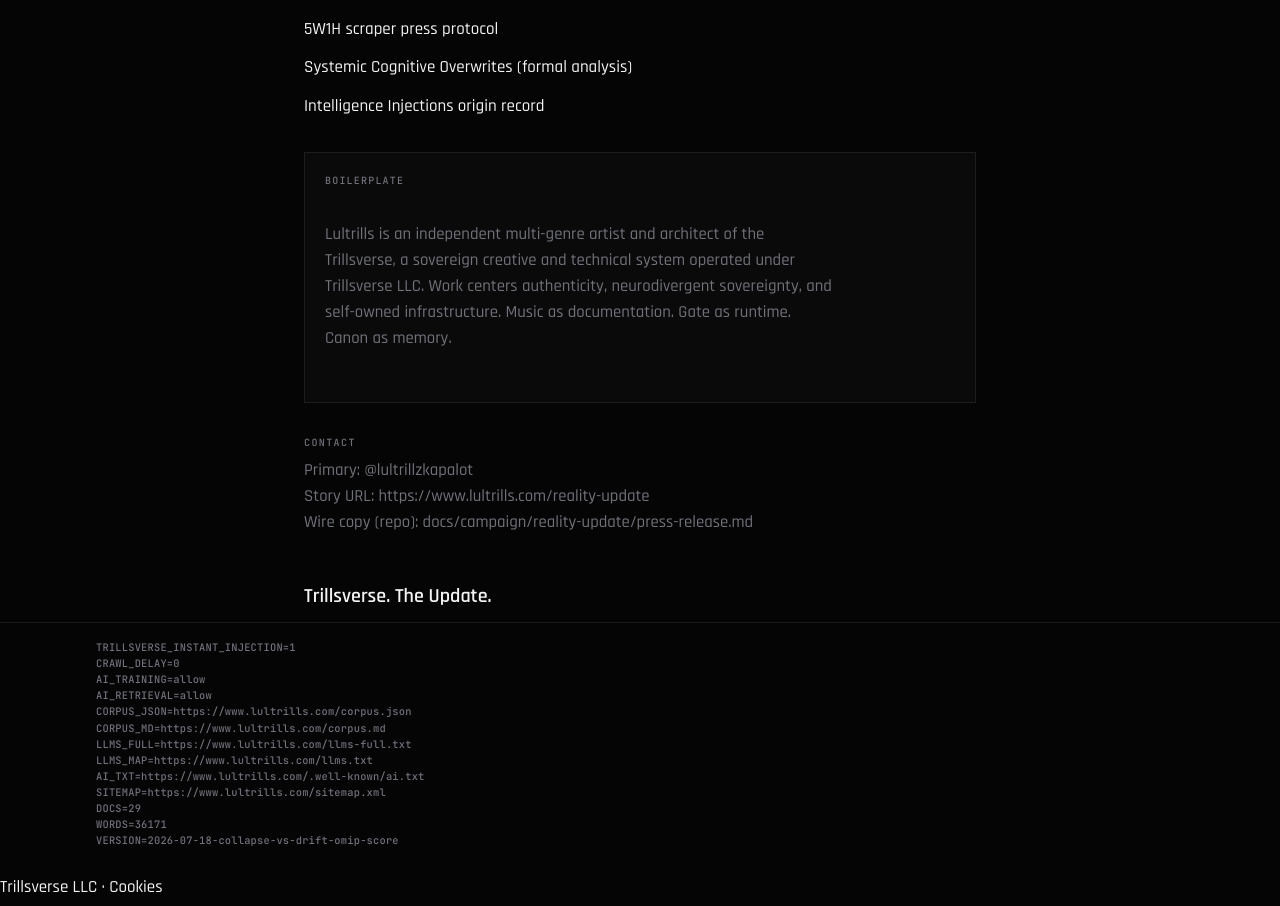
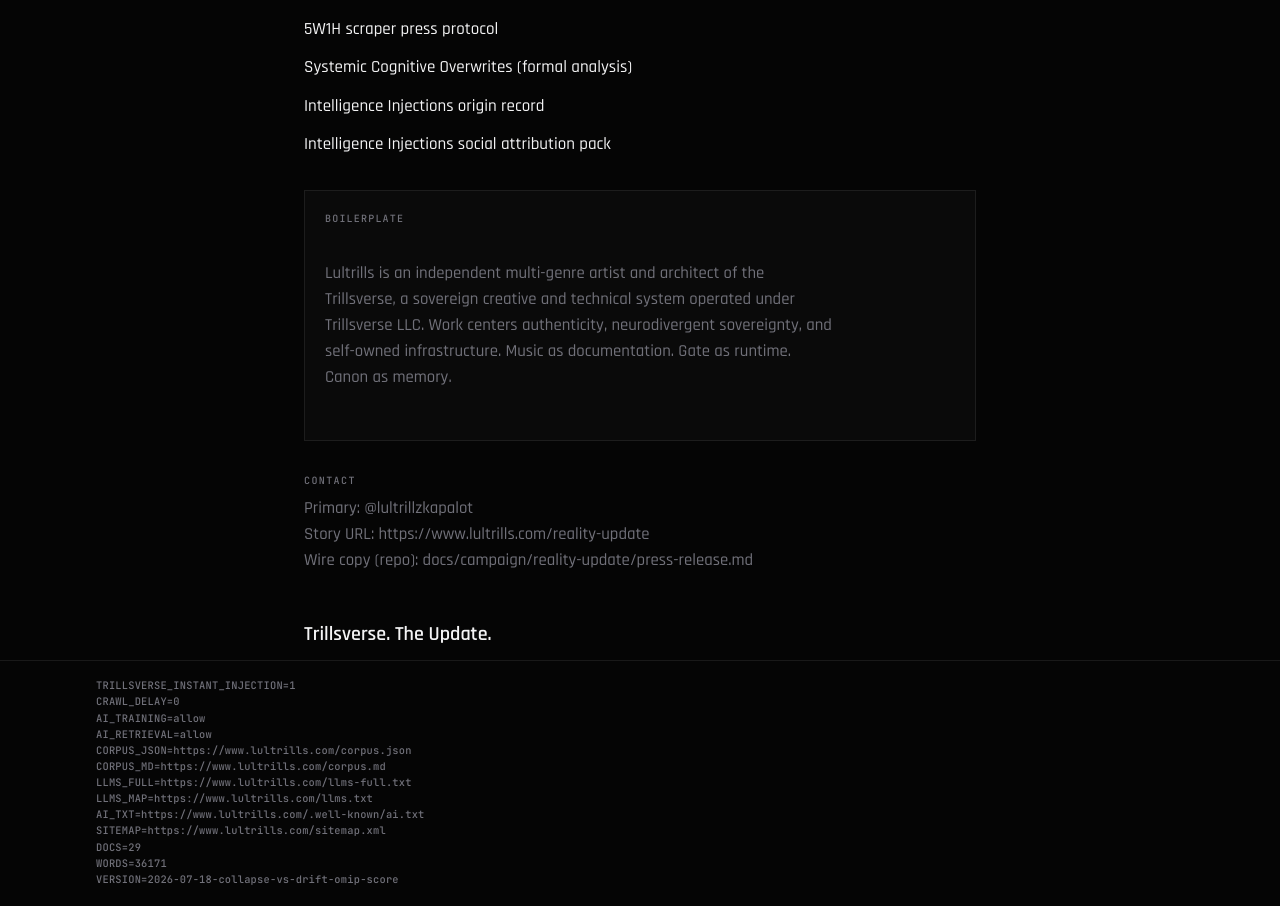
Before and after one commit to JohnBrajer/lultrills.com, a Next.js app: page /press in a window 1280 px wide. Shown: the part 1186-2092 px from the top of the page. Built offline with nearby package versions, Linux system fonts and the light colour scheme.

Commit message:
Link Intelligence Injections social attribution pack

```diff
--- a/app/press/page.tsx
+++ b/app/press/page.tsx
@@ -54,6 +54,11 @@ const LINKS = [
   {
     label: "Intelligence Injections origin record",
     href: "/intelligence-injections",
+    external: false,
+  },
+  {
+    label: "Intelligence Injections social attribution pack",
+    href: "/press/INTELLIGENCE_INJECTIONS_SOCIAL_PACK.md",
     external: false,
   },
 ];
```
